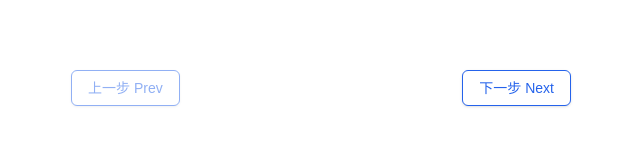
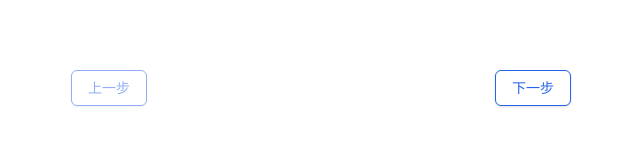
Before and after one commit to Yizhe0407/Mega_reserve_frontend, a Next.js app: page / in a window 1280 px wide. Shown: the part 478-624 px from the top of the page, without its empty margins (319-959 px from the left). Built offline with nearby package versions, Linux system fonts and the light colour scheme.

Commit message:
Change UI

```diff
--- a/src/app/page.js
+++ b/src/app/page.js
@@ -118,14 +118,14 @@ export default function Home() {
             onClick={handlePrev}
             disabled={step === 1}
           >
-            上一步 Prev
+            上一步
           </Button>
           <Button
             className=" bg-white text-blue-600 border border-blue-600 hover:bg-white hover:text-blue-600 hover:border-blue-600"
             onClick={step === 4 ? handleSubmit : handleNext}
             disabled={loading}
           >
-            {step === 4 ? (loading ? "提交中..." : "確認預約 Check") : "下一步 Next"}
+            {step === 4 ? (loading ? "提交中..." : "確認預約") : "下一步"}
           </Button>
         </div>
       </div>
```
